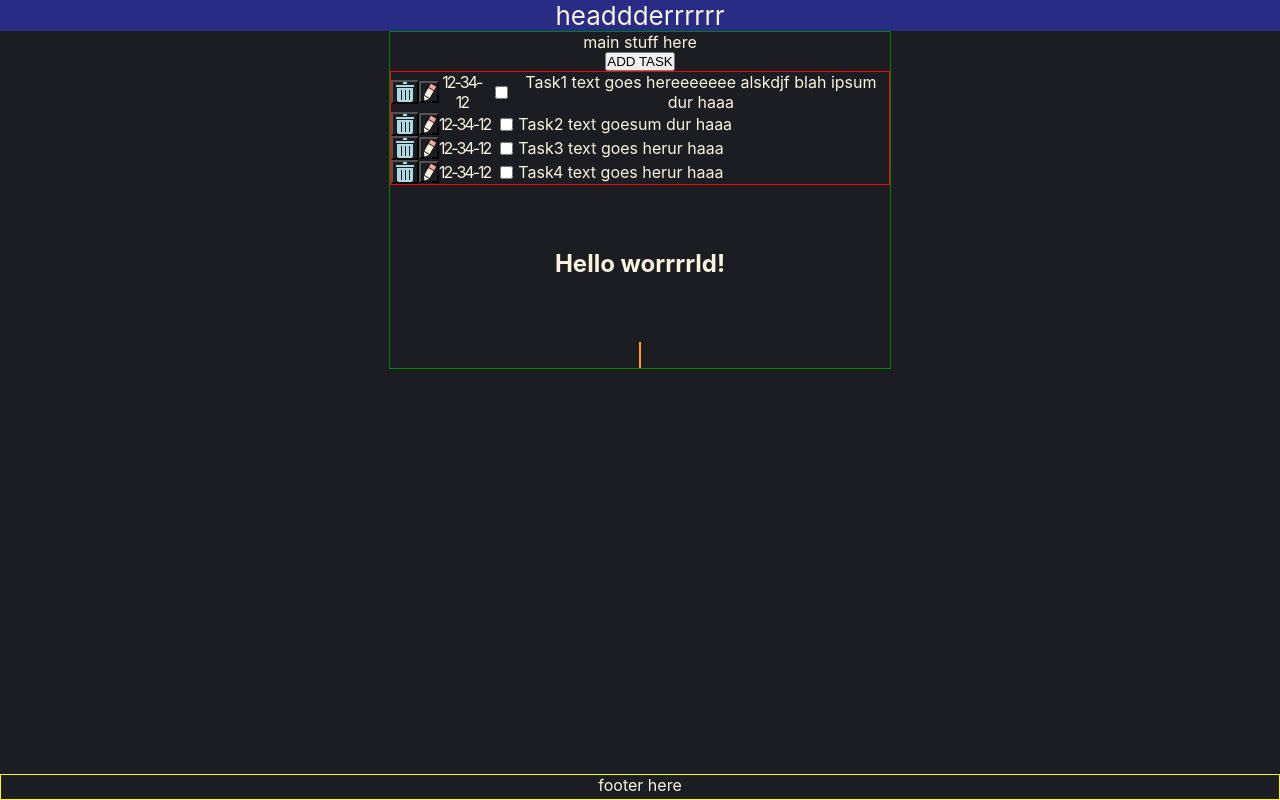
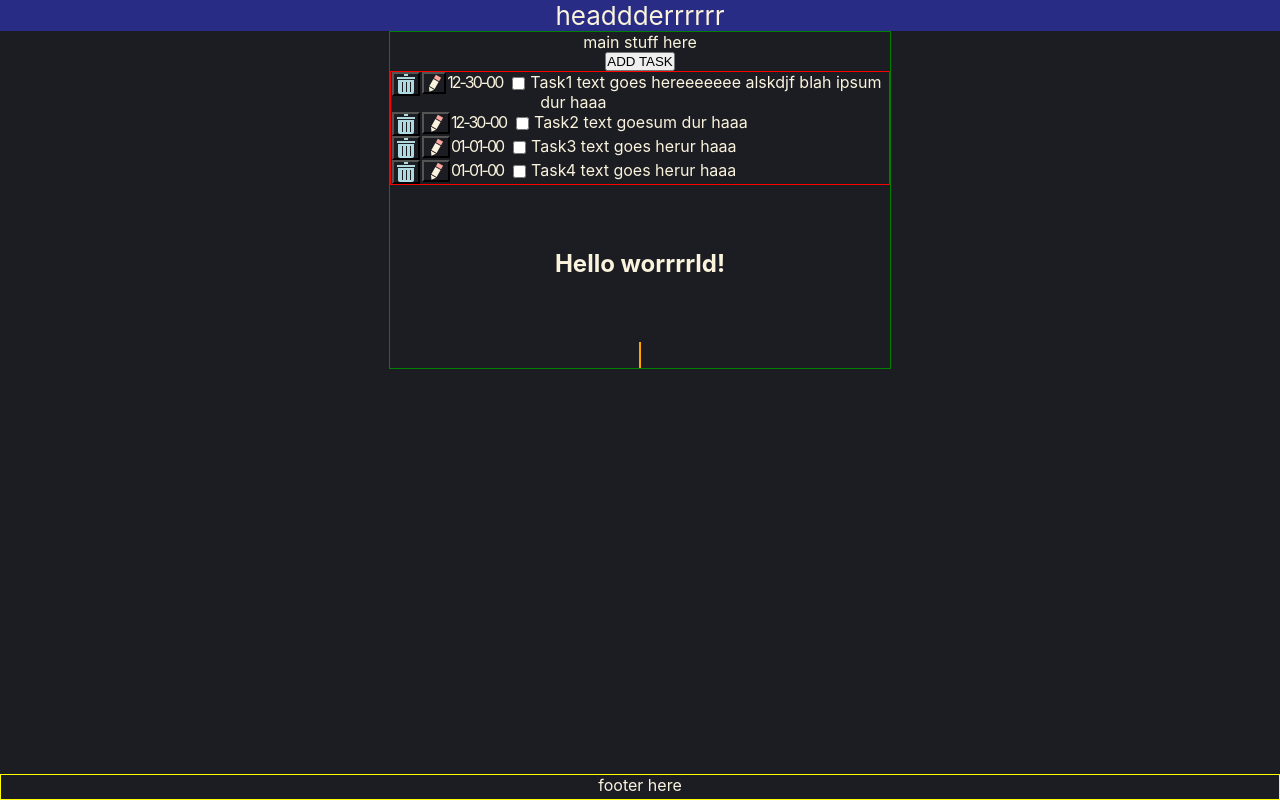
Before and after one commit to mbeckdev/to-do-react, a React (Create React App) app: page / in a window 1280 px wide. Built offline with nearby package versions, Linux system fonts and the light colour scheme.

Commit message:
Add handleAddTask initial code and added real dates instead of text

```diff
--- a/package.json
+++ b/package.json
@@ -6,6 +6,7 @@
     "@testing-library/jest-dom": "^5.11.4",
     "@testing-library/react": "^11.1.0",
     "@testing-library/user-event": "^12.1.10",
+    "date-fns": "^2.25.0",
     "react": "^17.0.2",
     "react-dom": "^17.0.2",
     "react-scripts": "4.0.3",
--- a/src/App.js
+++ b/src/App.js
@@ -98,6 +98,10 @@ const WrapperApp = styled.section`
     border: 1px solid orange;
   }
 
+  ul {
+    list-style-type: none;
+  }
+
   footer {
     height: 1.6rem;
     border: 1px solid yellow;
@@ -117,6 +121,7 @@ function App() {
       text: 'Task1 text goes hereeeeeee alskdjf blah ipsum dur haaa',
       taskDescription:
         'longer1 description is this part where it shows up when you click on it',
+      dueDate: new Date('Dec 30 2000'),
     },
     {
       isEditing: false,
@@ -124,6 +129,7 @@ function App() {
       text: 'Task2 text goesum dur haaa',
       taskDescription:
         'longer2 description is this part where it shows up when you click on it',
+      dueDate: new Date('Dec 30 2000'),
     },
     {
       isEditing: false,
@@ -131,6 +137,7 @@ function App() {
       text: 'Task3 text goes herur haaa',
       taskDescription:
         'longer3 description is this part where it shows up when you click on it',
+      dueDate: new Date('Jan 1 2000'),
     },
     {
       isEditing: false,
@@ -138,10 +145,27 @@ function App() {
       text: 'Task4 text goes herur haaa',
       taskDescription:
         '4 description is this part where it shows up when you click on it',
+      dueDate: new Date('Jan 1 2000'),
     },
   ]);
 
   const findIndex = () => {};
+
+  const handleAddTask = () => {
+    console.log('handling add task');
+
+    let newTask = {
+      isEditing: false,
+      id: uniqid(),
+      text: 'Task4 text goes herur haaa',
+      taskDescription:
+        '4 description is this part where it shows up when you click on it',
+      dueDate: new Date('Jan 2 2000'),
+    };
+    let newTasks = [...tasks, newTask];
+
+    setTasks(newTasks);
+  };
 
   const handleDeleteTask = (thisId) => {
     console.log('handling delete task', thisId);
@@ -161,7 +185,7 @@ function App() {
           <main>
             <div id="main-width-container">
               <p>main stuff here</p>
-              <button>ADD TASK</button>
+              <button onClick={handleAddTask}>ADD TASK</button>
               <ul id="task-container">
                 {tasks.map((task) => (
                   <Task
--- a/src/components/Task.jsx
+++ b/src/components/Task.jsx
@@ -1,37 +1,57 @@
 import React from 'react';
 import styled from 'styled-components';
+import format from 'date-fns/format';
 
 import DeleteButton from './DeleteButton';
 import EditButton from './EditButton';
 
 const WrapperTask = styled.li`
   display: flex;
-  align-items: center;
+  align-items: flex-start;
 
   button {
     /* border: 1px solid red; */
     /* border: none; */
+    width: 28px;
+    display: flex;
+    justify-content: center;
+    margin: 0 1px;
   }
 
   .task-title {
-    /* margin-left: 5px; */
+    text-align: left;
+    margin-left: 10px;
+    text-indent: -10px;
   }
 
   input {
     margin-left: 10px;
     margin-right: 5px;
+    margin-top: 5px;
   }
 
   .due-date {
     letter-spacing: -2px;
+
+    /* don't grow, don't shrink, width */
+    flex: 0 0 auto;
   }
 `;
 
+const getFormattedDueDate = (dueDate) => {
+  if (isNaN(dueDate.getTime())) {
+    // Date was not entered:
+    return '';
+  } else {
+    return format(dueDate, 'MM-dd-yy');
+  }
+};
+
 function Task(props) {
-  // console.log('props', props);
-  // console.log('props.task', props.task);
-  // console.log('props.task.text', props.task.text);
-  // console.log(props);
+  // console.log(props.task);
+  // let
+
+  console.log('props.task.dueDate', props.task.dueDate);
   return (
     // <div className="task">
     <WrapperTask className="task">
@@ -41,7 +61,8 @@ function Task(props) {
       />
       <EditButton />
       {/* <button>Edit</button> */}
-      <div className="due-date">12-34-12</div>
+      <div className="due-date">{getFormattedDueDate(props.task.dueDate)}</div>
+
       <input type="checkbox" />
       <div className="task-title">{props.task.text}</div>
     </WrapperTask>
```
Also changed, not shown: 1 other file (tests, documents, lock files or other folders).
